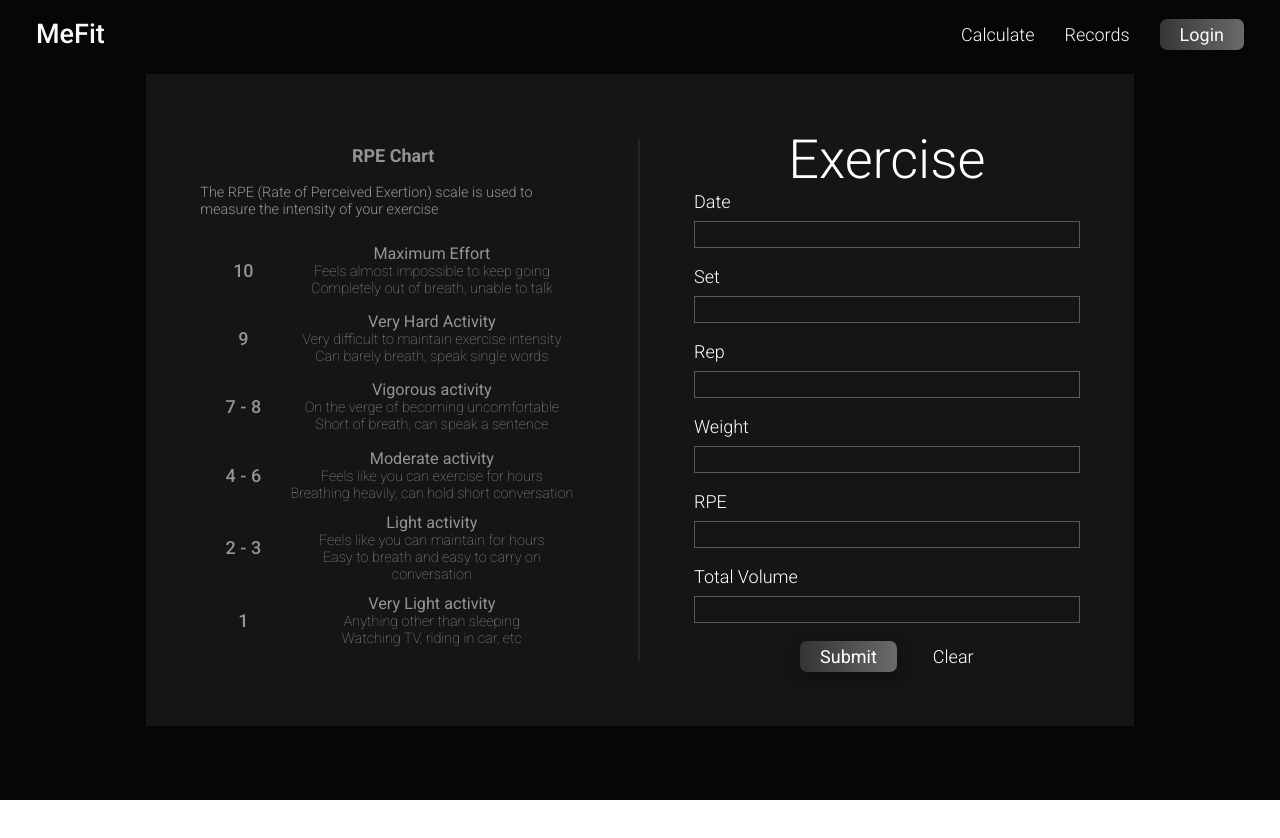
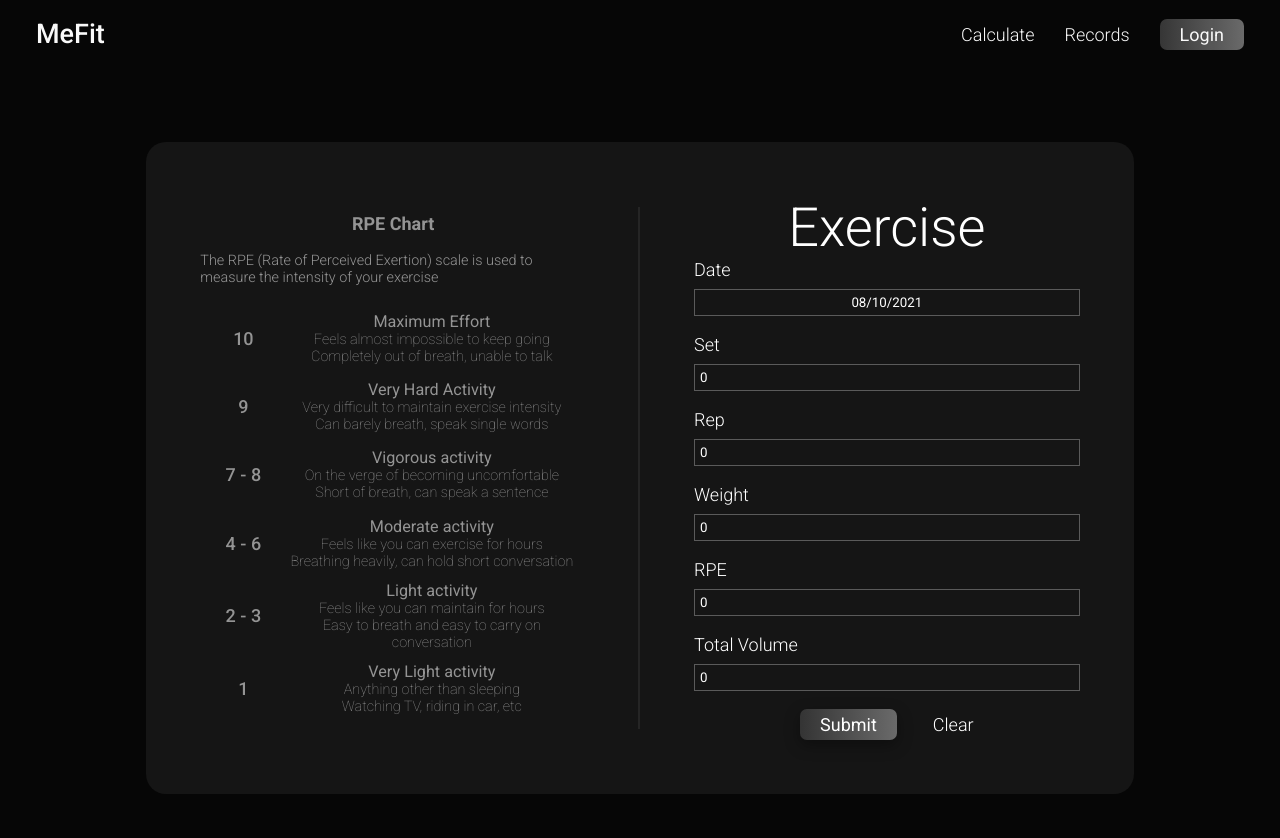
Before and after one commit to karyma-dev/mefit, a Next.js app: page /calculate in a window 1280 px wide. Shown: the top 838 px of the page. Before the commit the page ends 800 px from the top, so only its background shows below. Built offline with nearby package versions, Linux system fonts and the light colour scheme.

Commit message:
Add logic for calculate component

```diff
--- a/components/calculate/Form.tsx
+++ b/components/calculate/Form.tsx
@@ -1,29 +1,63 @@
-import withRouter from 'next/dist/client/with-router'
 import React, { Component } from 'react'
 import styled from 'styled-components'
+import DatePicker from "react-datepicker"
+
+import "react-datepicker/dist/react-datepicker.css"
 
 import Button from '../common/Button'
 import EditText from '../common/EditText'
 
-export default class Form extends Component {
+interface IProps {
+}
+
+interface IState {
+    exercise: string,
+    date: object,
+    set: number,
+    rep: number,
+    weight: number,
+    rpe: number,
+    totalVolume: number,
+}
+
+export default class Form extends Component<IProps, IState> {
 
     state = {
         exercise: 'Exercise',
-        date: '',
-        set: '',
-        rep: '',
-        weight: '',
-        rpe: '',
-        totalVolume: ''
+        date: new Date(),
+        set: 0,
+        rep: 0,
+        weight: 0,
+        rpe: 0,
+        totalVolume: 0
     }
 
-    onChange = (e) => {
+    onChange = (e: React.ChangeEvent<HTMLInputElement>) => {
+        this.setState<any>({
+            [e.target.name]: e.target.value
+        }, this.calculateVolume)
+    }
+
+    calculateVolume = () => {
+        const { set, rep, weight } = this.state
+
         this.setState({
-            [e.target.name]: e.target.value
+            totalVolume: set * rep * weight
         })
     }
 
+    onSubmit = (e: React.ChangeEvent<HTMLInputElement>) => {
+        e.preventDefault()
+
+        console.log('hello')
+    }
+
+    onChangeDate = (date) => {
+        this.setState({ date })
+    }
+
     render() {
+
         return (
             <Wrapper>
                 <EditContainer>
@@ -32,7 +66,7 @@ export default class Form extends Component {
                 <Container>
                     <Group>
                         <Label>Date</Label>
-                        <Input value={this.state.date} onChange={this.onChange} name="date" />
+                        <DateInput selected={this.state.date} onChange={this.onChangeDate} />
                     </Group>
                     <Group>
                         <Label>Set</Label>
@@ -56,7 +90,7 @@ export default class Form extends Component {
                     </Group>
 
                     <ButtonGroup>
-                        <Button text='Submit' style={{ marginRight: '2rem' }} />
+                        <Button text='Submit' style={{ marginRight: '2rem' }} onClick={this.onSubmit} />
                         Clear
                     </ButtonGroup>
                 </Container>
@@ -117,6 +151,16 @@ const Input = styled.input`
     padding: 5px;
 `
 
+const DateInput = styled(DatePicker)`
+    background-color: transparent;
+    border: 1px solid #5A5A5A;
+    color: ${({ theme }) => theme.primaryTextColor};
+    outline: none;
+    padding: 5px;
+    width: 100%;
+    text-align: center;
+`
+
 const ButtonGroup = styled.div`
     display: flex;
     justify-content: center;
--- a/components/calculate/Main.tsx
+++ b/components/calculate/Main.tsx
@@ -20,10 +20,11 @@ const Wrapper = styled.main`
     display: flex;
     justify-content: center;
     align-items: center;
-    height: 100vh;
+    min-height: 100vh;
 `
 
 const Calculator = styled.div`
     background-color: #151515;
     display: flex;
+    border-radius: 20px;
 `
--- a/components/calculate/index.tsx
+++ b/components/calculate/index.tsx
@@ -5,7 +5,7 @@ import Main from './Main'
 export default function Calculate() {
   return (
     <>
-      <Header />
+      <Header position="static" />
       <Main />
     </>
   )
--- a/components/common/Button.tsx
+++ b/components/common/Button.tsx
@@ -1,17 +1,20 @@
 import React from 'react'
 import styled from 'styled-components'
 
-export default function Button({ text, style }: Prop) {
+
+interface IProp {
+    text: string,
+    style?: object,
+    onClick?: (e) => void
+}
+
+
+export default function Button({ text, style, onClick }: IProp) {
     return (
-        <Wrapper style={style}>
+        <Wrapper style={style} onClick={onClick}>
             {text}
         </Wrapper>
     )
-}
-
-interface Prop {
-    text: string,
-    style?: object
 }
 
 const Wrapper = styled.div`
--- a/components/common/Header.tsx
+++ b/components/common/Header.tsx
@@ -5,7 +5,7 @@ import Link from "next/link"
 
 import Button from './Button'
 
-export default function Header() {
+export default function Header({ position = 'fixed' }) {
   const [active, setActive] = useState(false)
 
   if (typeof window !== "undefined") {
@@ -21,7 +21,7 @@ export default function Header() {
   }
 
   return (
-    <Wrapper initial={{ y: -100 }} animate={{ y: 0 }} transition={{ duration: 1, type: 'tween' }} active={active} role='navigation'>
+    <Wrapper position={position} initial={{ y: -100 }} animate={{ y: 0 }} transition={{ duration: 1, type: 'tween' }} active={active} role='navigation'>
       <Link href="/">
         <Brand>MeFit</Brand>
       </Link>
@@ -42,7 +42,7 @@ export default function Header() {
 }
 
 const Wrapper = styled(motion.header)`
-  position: fixed;
+  position: ${({ position }) => position};
   display: flex;
   align-items: center;
   justify-content: space-between;
@@ -57,7 +57,6 @@ const Wrapper = styled(motion.header)`
   z-index: 1000;
   mix-blend-mode: exclusion;
 
-
   @media (max-height: 600px){
     position: absolute;
   }
--- a/pages/index.tsx
+++ b/pages/index.tsx
@@ -1,5 +1,4 @@
 import React from 'react'
-import {user} from '@auth0/nextjs-auth0'
 import Home from '../components/Home'
 
 export default function HomePage() {
--- a/utils/GlobalStyles.ts
+++ b/utils/GlobalStyles.ts
@@ -16,6 +16,7 @@ const GlobalStyle = createGlobalStyle`
 
   body {
     overflow-x: hidden;
+    background-color: #060606;
   }
 
   h3 {
```
